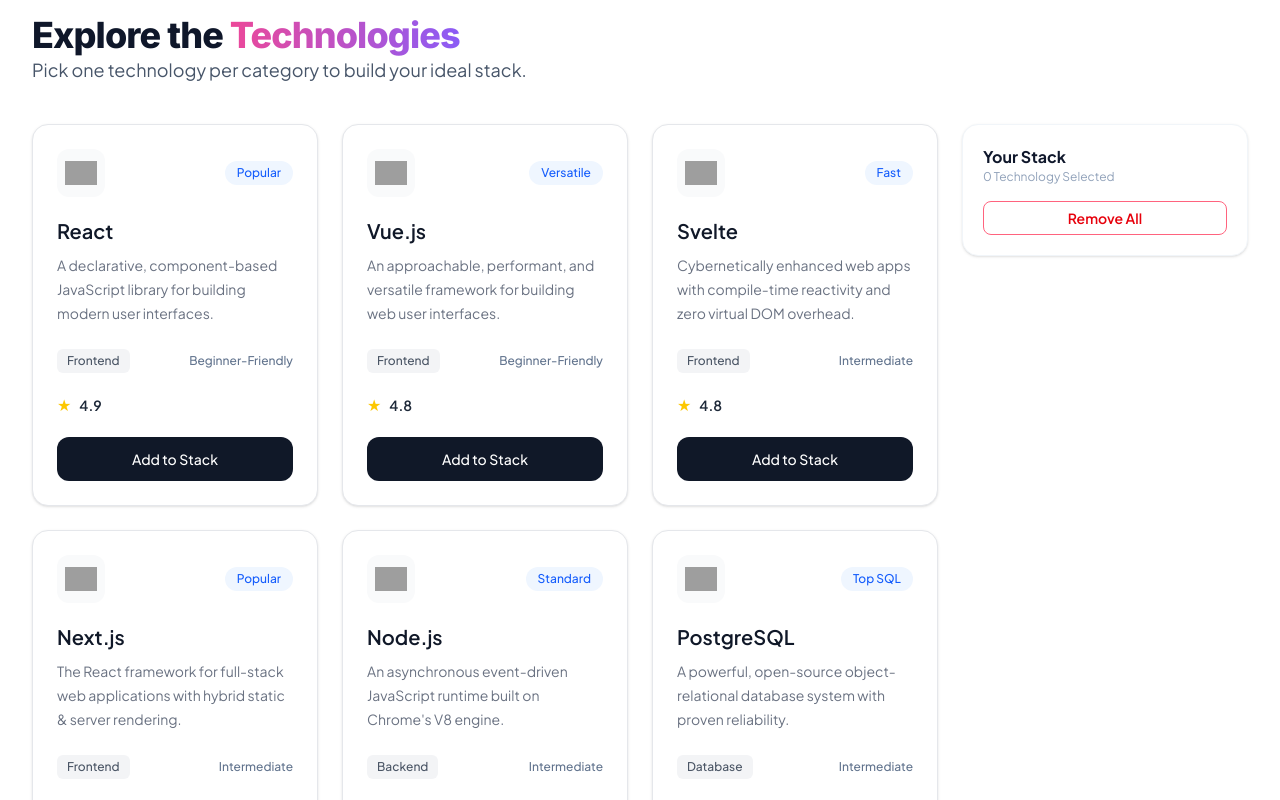
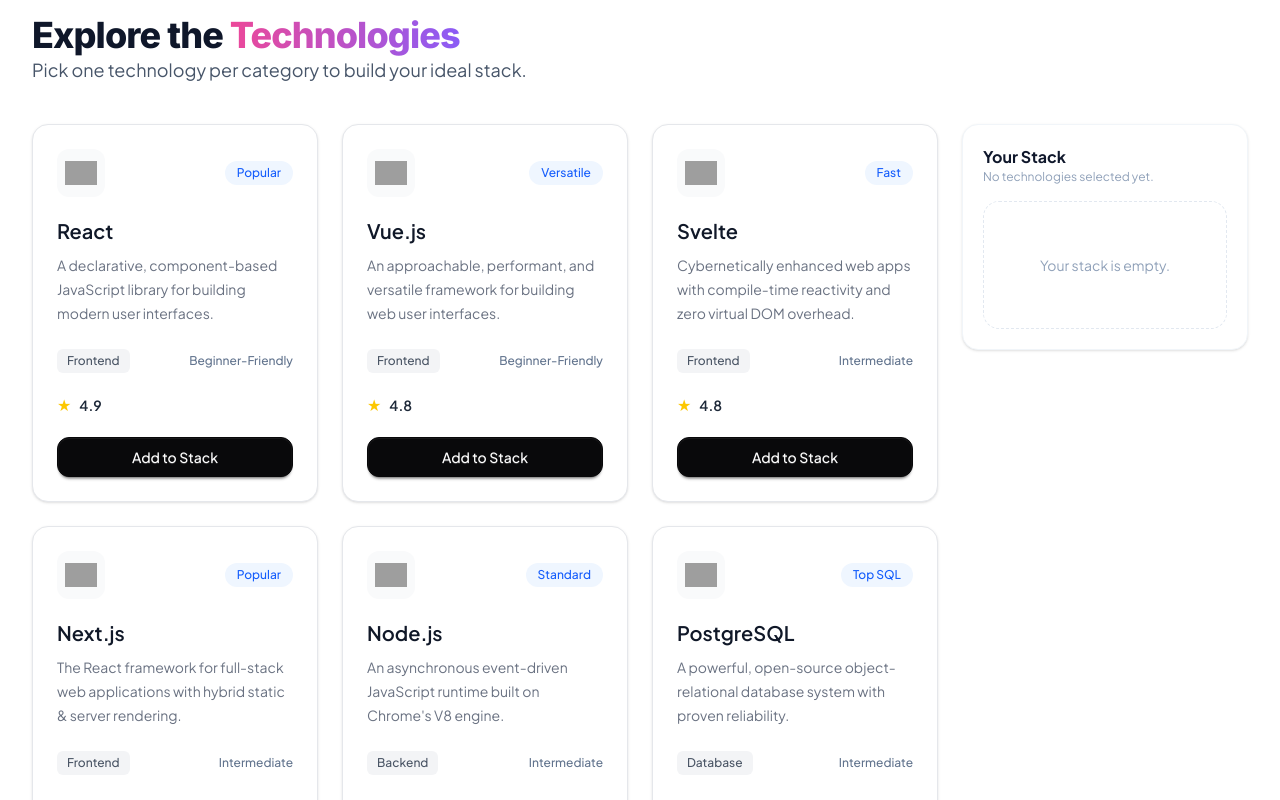
Before and after one commit to Ikhlasrahman/DevStackBuilderApp, a React (Vite) app: page / in a window 1280 px wide. Shown: the part 680-1480 px from the top of the page. Built offline with nearby package versions, Linux system fonts and the light colour scheme; grey boxes are pictures that could not be loaded.

Commit message:
Your stack problem solved, empty state and disabled stack button solved

```diff
--- a/src/components/TechnologyCard.tsx
+++ b/src/components/TechnologyCard.tsx
@@ -1,15 +1,16 @@
 
-import  { useState } from 'react';
-import type {TechnologiesType} from '../types'
+
+import type { TechnologiesType } from '../types'
 import { ToastContainer, toast } from 'react-toastify';
 
 type TechnologyCardProps = {
     technology: TechnologiesType;
     onAddToStack: (technology: TechnologiesType) => void;
+    isAdded: boolean
 };
 
-function TechnologyCard({technology, onAddToStack}: TechnologyCardProps) {
-    const [isAdded,setIsAdded]= useState(false);
+function TechnologyCard({ technology, onAddToStack, isAdded }: TechnologyCardProps) {
+
 
     const notify = () => toast(" Added to stack!");
     return (
@@ -67,14 +68,15 @@
                 <button
                     disabled={isAdded}
                     type="button"
-                className="w-full rounded-xl bg-gray-900 px-4 py-3 text-sm font-medium text-white transition hover:bg-gray-800"
+                    className={`w-full rounded-xl px-4 py-3 text-sm font-medium text-white transition
+                        ${isAdded?"btn-disabled":"btn btn-neutral"} hover:bg-gray-800"`}
                     onClick={() => {
+                        console.log("isAdded:", isAdded);
                         onAddToStack(technology);
-                  setIsAdded(true);
                         notify();
                     }}
                 >
-                {isAdded?'Added':'Add to Stack'}
+                    {isAdded ? 'Added' : 'Add to Stack'}
 
                 </button>
                 <ToastContainer />
--- a/src/components/TechnologyList.tsx
+++ b/src/components/TechnologyList.tsx
@@ -44,7 +44,12 @@
         {/* LEFT — Technology Cards */}
         <div className="grid grid-cols-1 gap-6 sm:grid-cols-2 lg:col-span-3 lg:grid-cols-3">
           {technologies.map((technology) => (
-            <TechnologyCard key={technology.id} technology={technology} onAddToStack={handleAddToStack} />
+            <TechnologyCard
+            key={technology.id}
+              technology={technology}
+              onAddToStack={handleAddToStack}
+              isAdded={stack.some((item)=>item.id===technology.id)}
+              />
           ))}
         </div>
 
--- a/src/components/YourStack.tsx
+++ b/src/components/YourStack.tsx
@@ -6,7 +6,8 @@
 interface YourStackProps {
     stack: TechnologiesType[];
     onRemove: (id: string) => void;
-    onRemoveAll : () => void;
+    onRemoveAll: () => void;
+
 
 }
 function YourStack({ stack, onRemove, onRemoveAll }: YourStackProps) {
@@ -17,11 +18,24 @@
 
     return (
         <div className="h-fit rounded-2xl border border-slate-100 bg-white p-5 shadow-sm">
-
             <h2 className="text-base font-bold text-slate-900">
                 Your Stack
             </h2>
 
+            {stack.length === 0 ? (
+                <>
+                    <p className="mb-4 text-xs text-slate-400">
+                        No technologies selected yet.
+                    </p>
+
+                    <div className="flex h-32 items-center justify-center rounded-2xl border border-dashed border-slate-200">
+                        <p className="text-sm text-slate-400">
+                            Your stack is empty.
+                        </p>
+                    </div>
+                </>
+            ) : (
+                <>
                     <p className="mb-4 text-xs text-slate-400">
                         {stack.length} Technology Selected
                     </p>
@@ -48,13 +62,18 @@
                             </div>
 
                             <button
-                        className="text-xl text-slate-400" onClick={() => { onRemove(technology.id), notify() }}>
+                                type="button"
+                                className="text-xl text-slate-400"
+                                onClick={() => {
+                                    onRemove(technology.id);
+                                    notify();
+                                }}
+                            >
                                 <X />
                             </button>
-
                         </div>
                     ))}
-            <ToastContainer />
+
                     <button
                         type="button"
                         className="w-full rounded-lg border border-rose-400 py-1.5 text-sm font-semibold text-red-600"
@@ -65,7 +84,10 @@
                     >
                         Remove All
                     </button>
+                </>
+            )}
 
+            <ToastContainer />
         </div>
     );
 }
```
Lines whose indentation alone changed are shown as unchanged.
